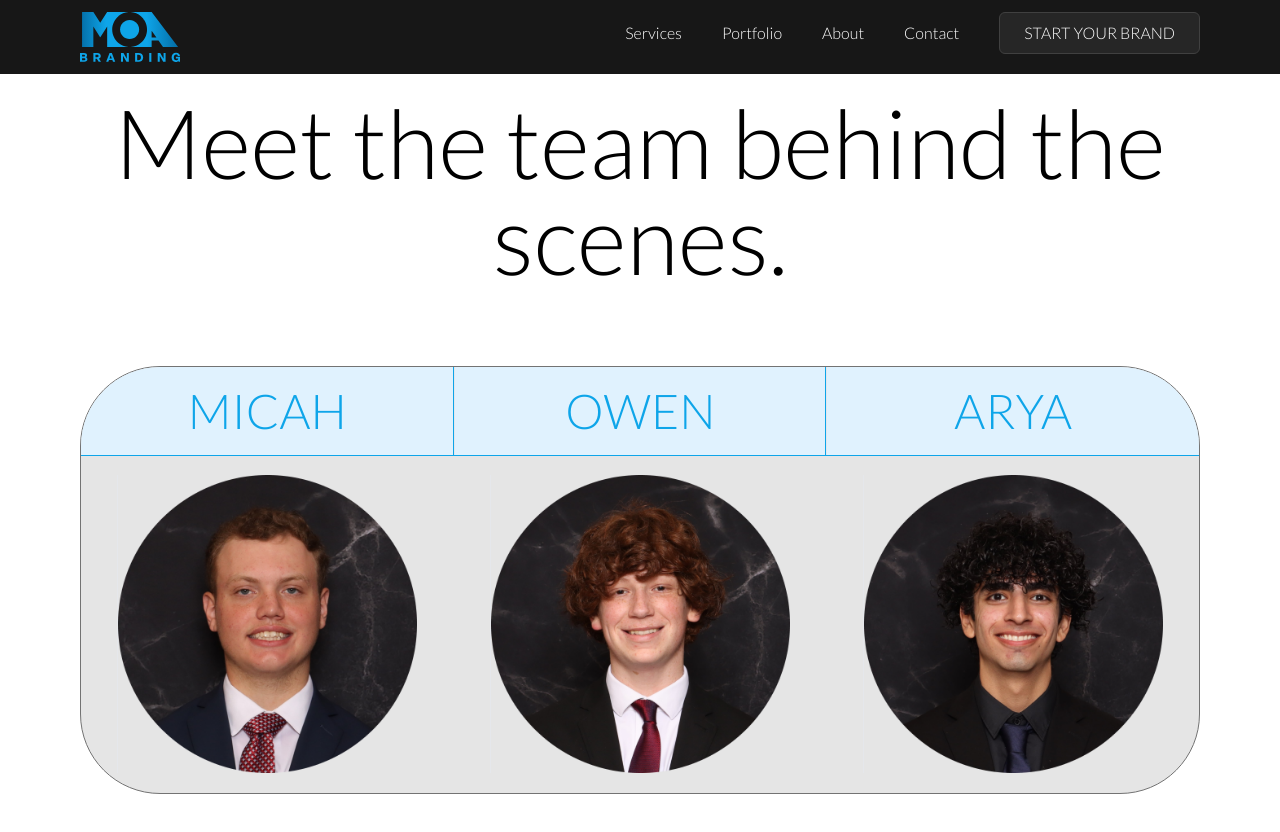
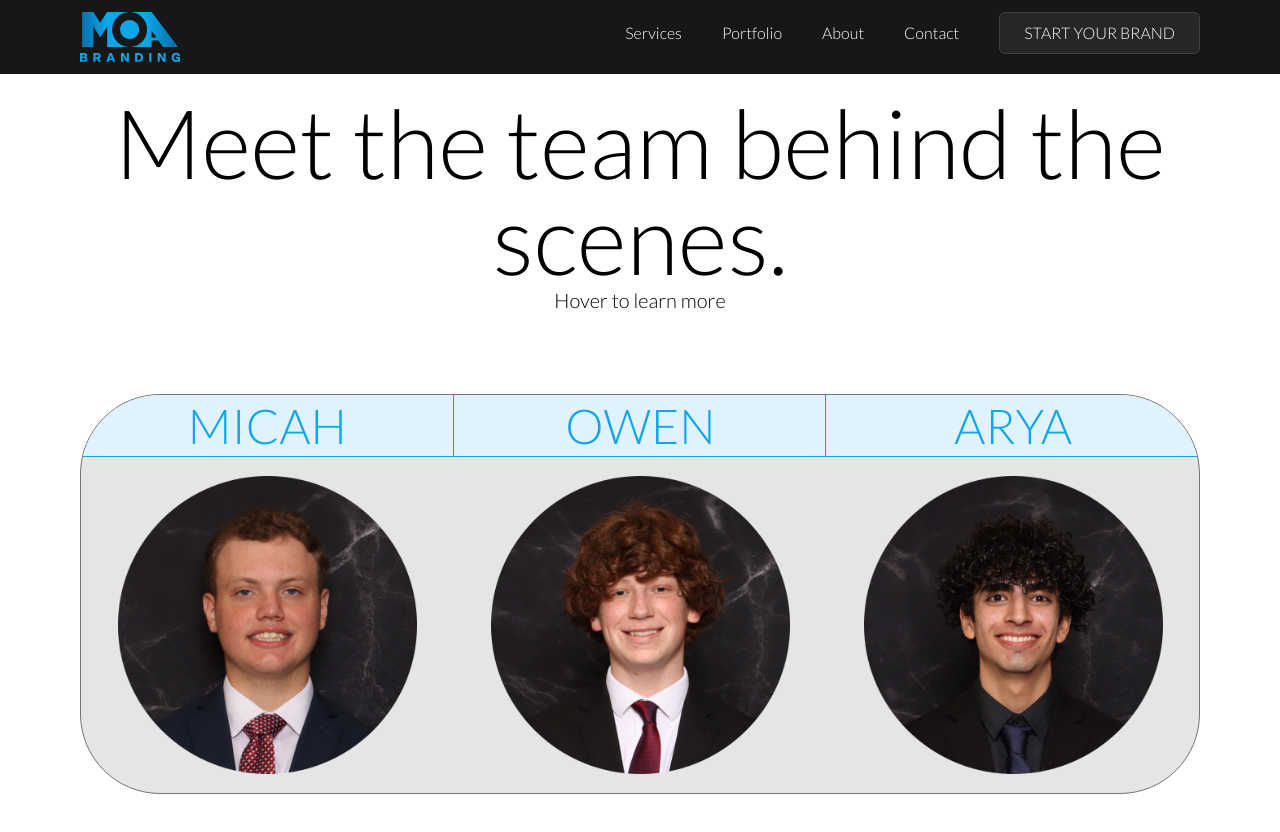
Before and after one commit to Arya4711/moa-branding, a Next.js app: page /about in a window 1280 px wide. Shown: the top 832 px of the page. Built offline with nearby package versions, Linux system fonts and the light colour scheme.

Commit message:
Componentize and finalize about page

```diff
--- a/app/about/_ui/MemberDescription.jsx
+++ b/app/about/_ui/MemberDescription.jsx
@@ -1,3 +1,4 @@
+"use client";
 export default function MemberDescription({
   name,
   title,
@@ -8,7 +9,7 @@ export default function MemberDescription({
 }) {
   return (
     <div
-      className={`text-left transition-all absolute 2xl:left-1/2 md:max-2xl:left-1/3 md:max-2xl:top-1/3 ${
+      className={`text-left transition-all absolute left-1/3 top-1/3 ${
         !hasTransitioned
           ? "opacity-0 duration-0"
           : selected === toCompare
@@ -20,7 +21,9 @@ export default function MemberDescription({
       <h2 className="text-3xl text-sky-800">{title}</h2>
       <ul className="list-disc">
         {points.map((point) => (
-          <li className="ml-10">{point}</li>
+          <li className="ml-10" key={point}>
+            {point}
+          </li>
         ))}
       </ul>
     </div>
--- /dev/null
+++ b/app/about/_ui/MemberImage.jsx
@@ -0,0 +1,40 @@
+"use client";
+import Image from "next/image";
+
+export default function MemberImage({
+  src,
+  alt,
+  selected,
+  setSelected,
+  hasTransitioned,
+  setHasTransitioned,
+  toCompare,
+}) {
+  return (
+    <Image
+      src={src}
+      alt={alt}
+      width={300}
+      height={300}
+      className={`${
+        selected && selected !== toCompare
+          ? hasTransitioned
+            ? "hidden"
+            : "opacity-0"
+          : ""
+      } ${
+        selected !== 1 && selected === toCompare
+          ? hasTransitioned
+            ? "transition-none"
+            : `2xl:-translate-x-[${
+                (toCompare - 1) * 195
+              }%] md:max-2xl:-translate-x-[${(toCompare - 1) * 23}rem]` // TODO: replace rem with percentage
+          : ""
+      } m-auto transition-all duration-500 row-span-3`}
+      onMouseEnter={() => {
+        if (!selected) setSelected(toCompare);
+      }}
+      onTransitionEnd={() => setHasTransitioned(true)}
+    />
+  );
+}
--- /dev/null
+++ b/app/about/_ui/MemberLabel.jsx
@@ -0,0 +1,11 @@
+"use client";
+export default function MemberLabel({ name, setSelected, toSetSelected }) {
+  return (
+    <div
+      className="text-7xl md:max-2xl:text-5xl text-sky-500 bg-sky-100 outline outline-sky-500 outline-1 divide-x divide-sky-500 flex items-center flex-col justify-around"
+      onMouseEnter={() => setSelected(toSetSelected)}
+    >
+      {name}
+    </div>
+  );
+}
--- a/app/about/page.jsx
+++ b/app/about/page.jsx
@@ -1,8 +1,9 @@
 "use client";
-import React, { useState } from "react";
+import { useState } from "react";
 import NavBar from "../_ui/NavBar";
 import MemberDescription from "./_ui/MemberDescription";
-import Image from "next/image";
+import MemberLabel from "./_ui/MemberLabel";
+import MemberImage from "./_ui/MemberImage";
 
 export default function About() {
   const [selected, setSelected] = useState(null);
@@ -12,94 +13,56 @@ export default function About() {
     <>
       <NavBar />
       <div className="flex flex-col justify-around items-center mx-20 text-center h-[50rem]">
-        <div className="text-8xl mt-5">Meet the team behind the scenes.</div>
+        <h1 className="text-8xl mt-5">Meet the team behind the scenes.</h1>
+        <h2 className="text-xl">Hover to learn more</h2>
         <div
           onMouseLeave={() => {
             setSelected(null);
             setHasTransitioned(false);
           }}
-          className="relative border-neutral-500 w-full rounded-[7rem] md:max-2xl:rounded-[5rem] border bg-neutral-200 my-20 basis-4/5 grid grid-cols-3 divide-x overflow-hidden"
+          className="relative border-neutral-500 w-full rounded-[7rem] md:max-2xl:rounded-[5rem] border my-20 bg-neutral-200 basis-4/5 grid grid-cols-3 divide-x overflow-hidden"
         >
-          <div
-            className="text-7xl md:max-2xl:text-5xl text-sky-500 bg-sky-100 h-2/3 md:max-2xl:h-full outline outline-sky-500 outline-1 divide-x divide-sky-500 flex items-center flex-col justify-around"
-            onMouseEnter={() => setSelected(0)}
-          >
-            MICAH
-          </div>
-          <div
-            className="text-7xl md:max-2xl:text-5xl text-sky-500 bg-sky-100 h-2/3 md:max-2xl:h-full outline outline-sky-500 outline-1 divide-x divide-sky-500 flex items-center flex-col justify-around"
-            onMouseEnter={() => setSelected(1)}
-          >
-            OWEN
-          </div>
-          <div
-            className="text-7xl md:max-2xl:text-5xl text-sky-500 bg-sky-100 h-2/3 md:max-2xl:h-full outline outline-sky-500 outline-1 divide-x divide-sky-500 flex items-center flex-col justify-around"
-            onMouseEnter={() => setSelected(2)}
-          >
-            ARYA
-          </div>
-          <Image
+          <MemberLabel
+            name="MICAH"
+            setSelected={setSelected}
+            toSetSelected={1}
+          />
+          <MemberLabel
+            name="OWEN"
+            setSelected={setSelected}
+            toSetSelected={2}
+          />
+          <MemberLabel
+            name="ARYA"
+            setSelected={setSelected}
+            toSetSelected={3}
+          />
+          <MemberImage
             src="/micah-headshot.png"
             alt="Micah Massey"
-            width={300}
-            height={300}
-            className={`${
-              selected === 1 || selected === 2
-                ? hasTransitioned
-                  ? "hidden"
-                  : "opacity-0"
-                : ""
-            } m-auto transition-all duration-500`}
-            onMouseEnter={() => {
-              if (!selected) setSelected(0);
-            }}
-            onTransitionEnd={() => setHasTransitioned(true)}
+            selected={selected}
+            setSelected={setSelected}
+            hasTransitioned={hasTransitioned}
+            setHasTransitioned={setHasTransitioned}
+            toCompare={1}
           />
-          <Image
+          <MemberImage
             src="/owen-headshot.png"
             alt="Owen Crosby"
-            width={300}
-            height={300}
-            className={`${
-              selected === 0 || selected === 2
-                ? hasTransitioned
-                  ? "hidden"
-                  : "opacity-0"
-                : ""
-            } ${
-              selected === 1
-                ? hasTransitioned
-                  ? "transition-none"
-                  : "2xl:-translate-x-[195%] md:max-2xl:-translate-x-[23rem]"
-                : ""
-            } m-auto transition-all duration-500`}
-            onMouseEnter={() => {
-              if (!selected) setSelected(1);
-            }}
-            onTransitionEnd={() => setHasTransitioned(true)}
+            selected={selected}
+            setSelected={setSelected}
+            hasTransitioned={hasTransitioned}
+            setHasTransitioned={setHasTransitioned}
+            toCompare={2}
           />
-          <Image
+          <MemberImage
             src="/arya-headshot.png"
             alt="Arya Malekjahani"
-            width={300}
-            height={300}
-            className={`${
-              selected === 0 || selected === 1
-                ? hasTransitioned
-                  ? "hidden"
-                  : "opacity-0"
-                : ""
-            } ${
-              selected === 2
-                ? hasTransitioned
-                  ? "transition-none"
-                  : "2xl:-translate-x-[195%] md:max-2xl:-translate-x-[46rem]"
-                : ""
-            } m-auto transition-all duration-500`}
-            onMouseEnter={() => {
-              if (!selected) setSelected(2);
-            }}
-            onTransitionEnd={() => setHasTransitioned(true)}
+            selected={selected}
+            setSelected={setSelected}
+            hasTransitioned={hasTransitioned}
+            setHasTransitioned={setHasTransitioned}
+            toCompare={3}
           />
           <MemberDescription
             name="Micah Massey"
@@ -112,7 +75,7 @@ export default function About() {
             ]}
             hasTransitioned={hasTransitioned}
             selected={selected}
-            toCompare={0}
+            toCompare={1}
           />
           <MemberDescription
             name="Owen Crosby"
@@ -125,18 +88,18 @@ export default function About() {
             ]}
             hasTransitioned={hasTransitioned}
             selected={selected}
-            toCompare={1}
+            toCompare={2}
           />
           <MemberDescription
             name="Arya Malekjahani"
-            title="Programmer"
+            title="Full-Stack Engineer"
             points={[
               "Experience in front-end and back-end development",
-              "React.js, Next.js, Tailwind CSS, Node.js, Express.js, MongoDB",
+              "React, Next.js, Tailwind CSS, Node.js, Express.js, MongoDB",
             ]}
             hasTransitioned={hasTransitioned}
             selected={selected}
-            toCompare={2}
+            toCompare={3}
           />
         </div>
       </div>
```
